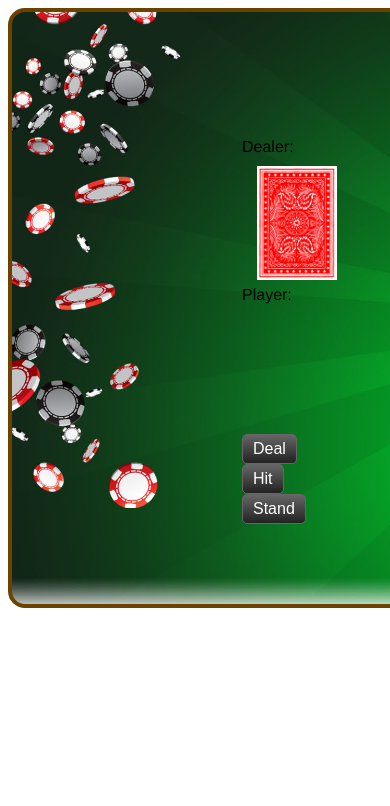
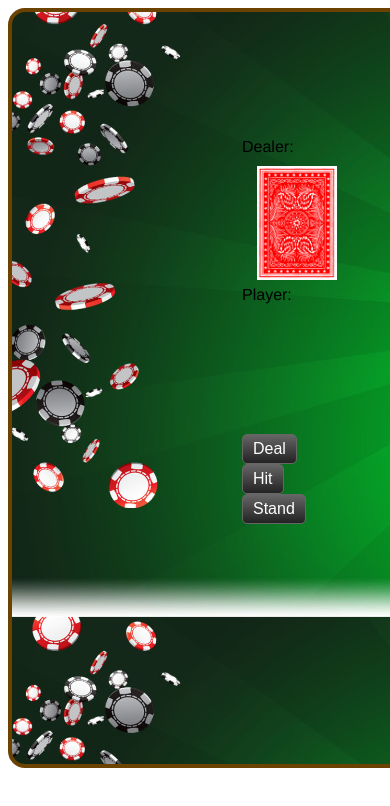
Before and after one commit to JordanBenner/blackjack, a plain HTML site: page index.html in a window 390 px wide. Shown: the top 806 px of the page. Drawn offline with nearby package versions, Linux system fonts and the light colour scheme.

Commit message:
Responsive design

```diff
--- a/source/blackjack.css
+++ b/source/blackjack.css
@@ -14,6 +14,8 @@ body {
   padding: 80px 230px;
   border: 4px solid #6b4200;
   border-radius: 17px;
+  height: 90vh;
+  min-height: 450px;
 
 }
 
```
